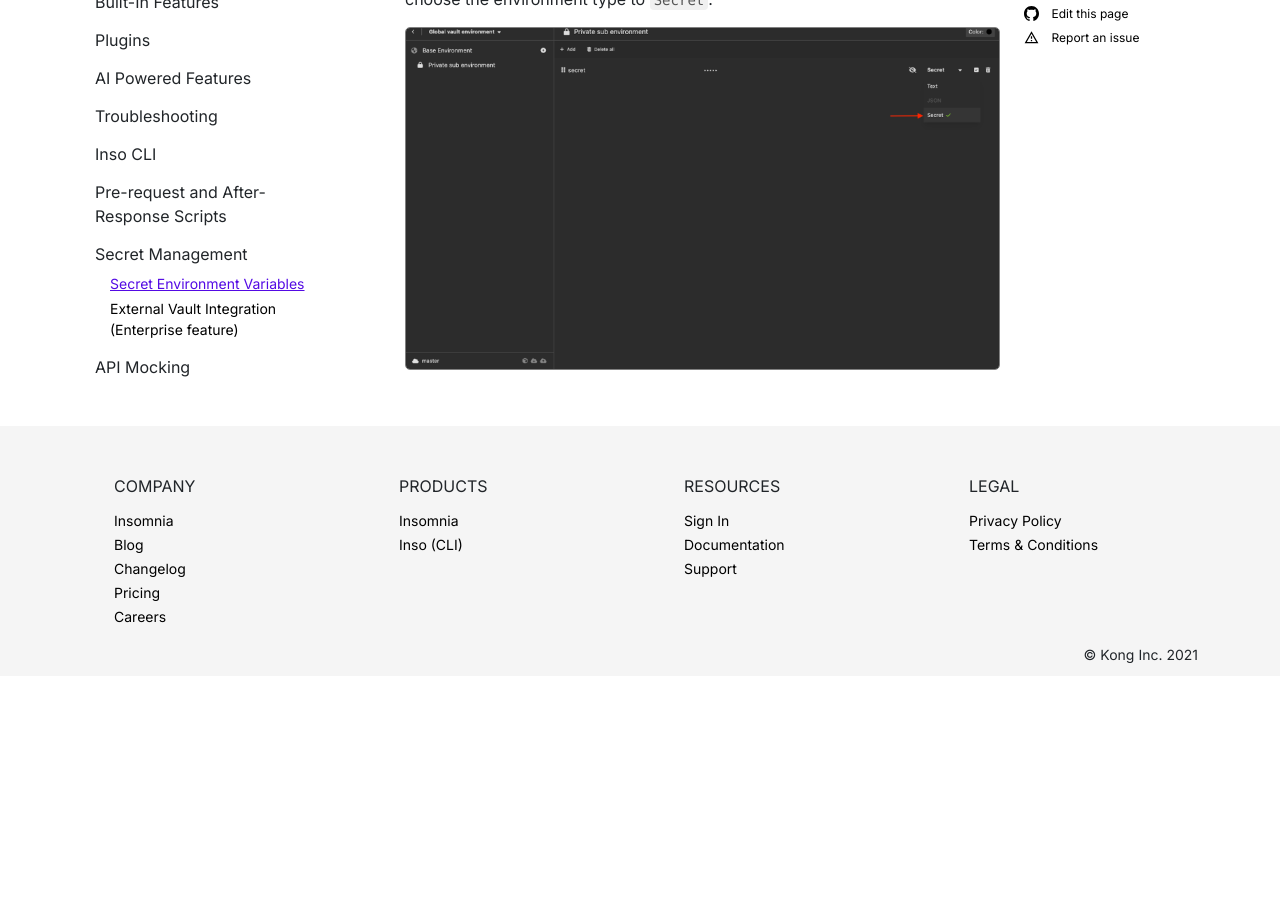
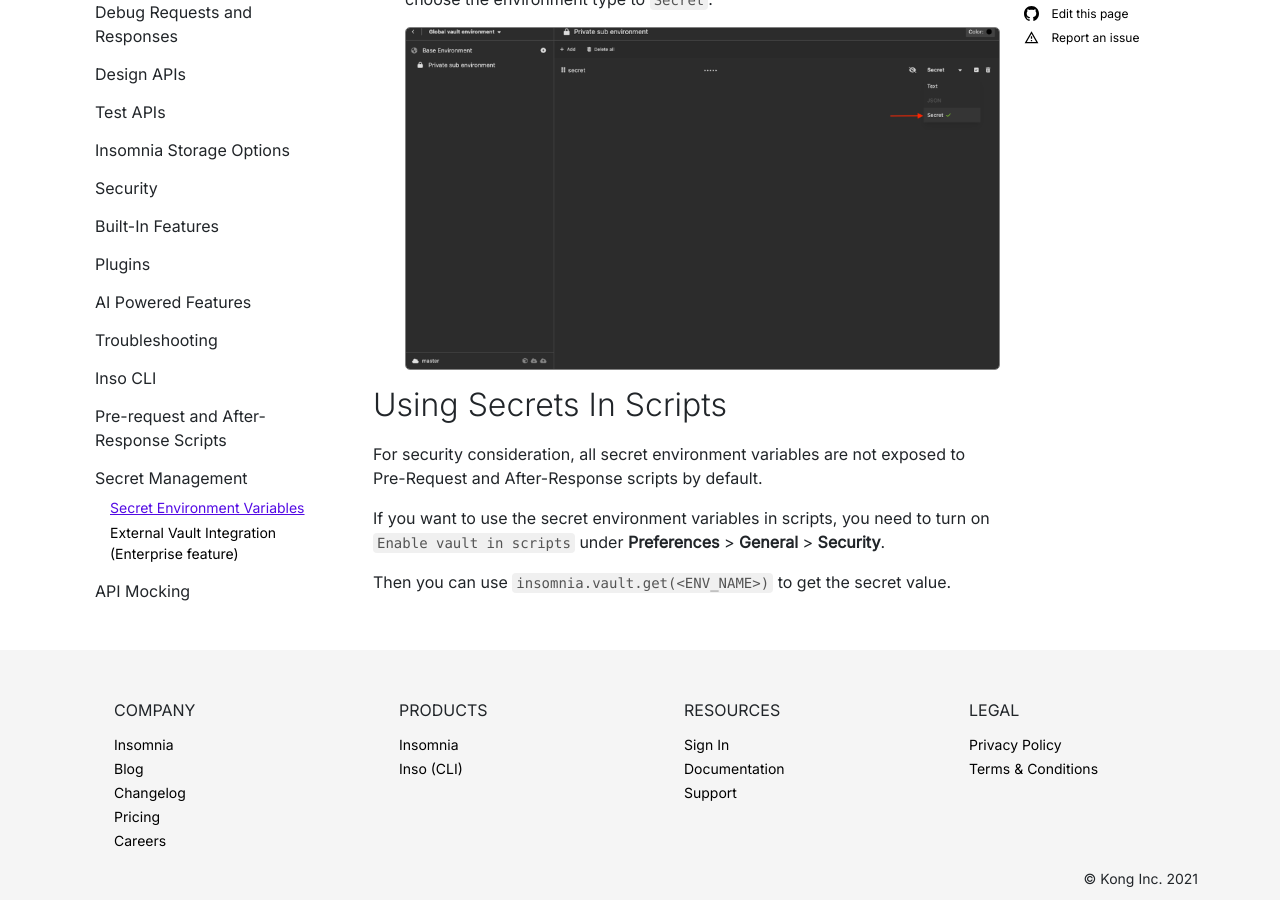
Before and after one commit to Kong/insomnia-docs, a Jekyll site: the page built from docs/insomnia/secret-environment-variables.md, in a window 1280 px wide and 900 px high, scrolled down 1594 px. Built offline with Jekyll 4.4.1, drawn with Linux system fonts in a browser that asks for light colours; comment, search, counter and statistics services are not loaded; before the commit the page ends 2270 px from its top, so only the background shows below that.

Commit message:
Add missing docs for using vault in script (#267)
* Add missing docs for using vault in script

````diff
--- a/docs/insomnia/secret-environment-variables.md
+++ b/docs/insomnia/secret-environment-variables.md
@@ -27,3 +27,11 @@
 3. Add your environment variable to the newly created sub private environment, choose the environment type to `Secret`.
 
     ![add a secret](/assets/images/choose-secret.png)
+
+## Using Secrets In Scripts
+
+For security consideration, all secret environment variables are not exposed to Pre-Request and After-Response scripts by default.
+
+If you want to use the secret environment variables in scripts, you need to turn on ```Enable vault in scripts``` under **Preferences** > **General** >  **Security**.
+
+Then you can use ```insomnia.vault.get(<ENV_NAME>)``` to get the secret value.
````
